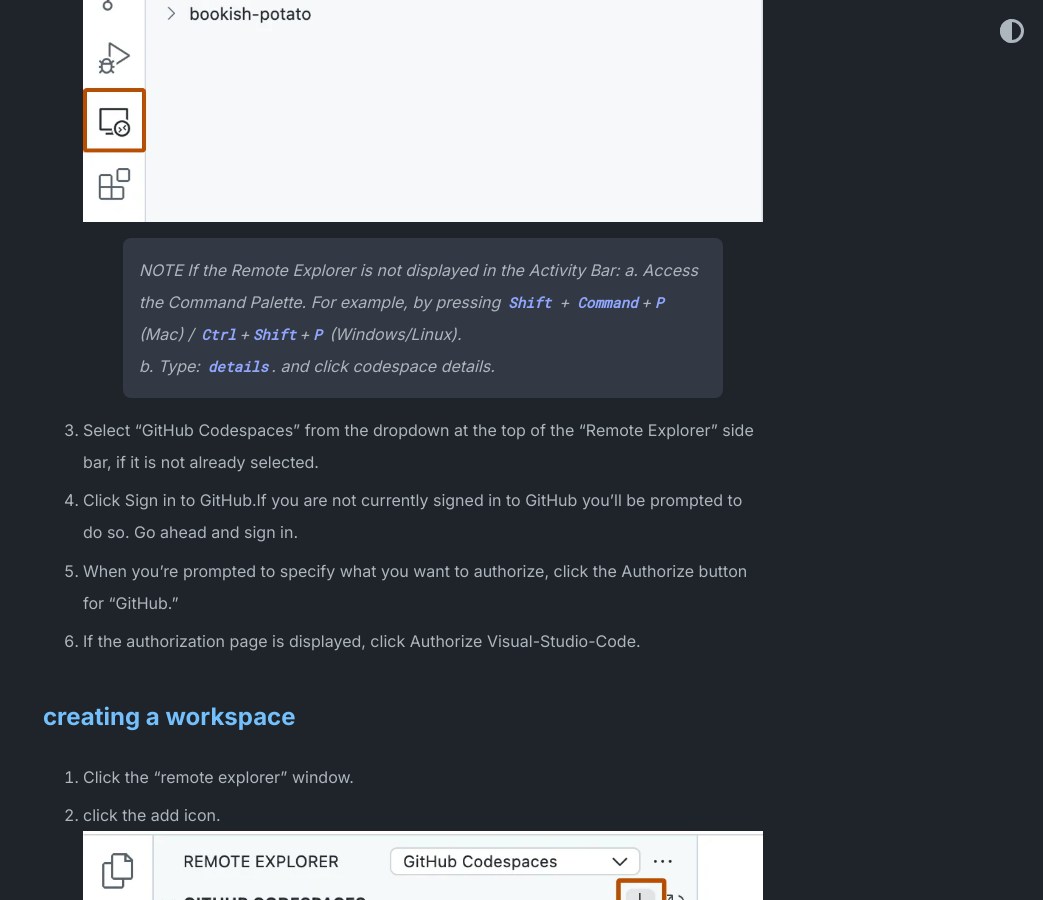
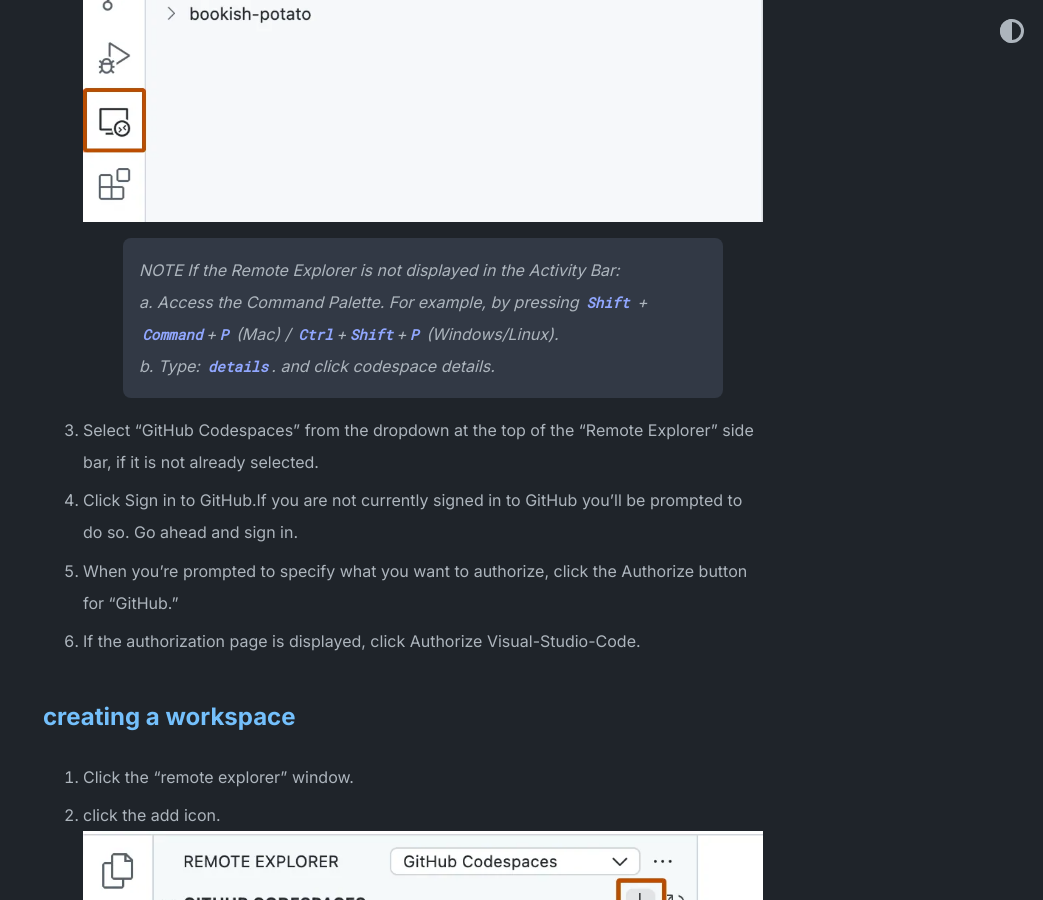
Before and after one commit to shawn-phy/myblog, a Jekyll site: the page built from _posts/2024-04-26-using-codespaces-effectively-with-machine-learning-models.md, in a window 1280 px wide and 900 px high, scrolled down 2984 px. Shown: the whole window, without its empty margins (237-1280 px from the left). Built offline with Jekyll 4.4.1, drawn with Linux system fonts in a browser that asks for light colours; some of the changed text lies outside the part shown.

Commit message:
feat: fix formating

```diff
--- a/_posts/2024-04-26-using-codespaces-effectively-with-machine-learning-models.md
+++ b/_posts/2024-04-26-using-codespaces-effectively-with-machine-learning-models.md
@@ -35,7 +35,7 @@ The GitHub Codespaces extension requires VS Code October 2020 Release 1.51 or la
 1. Use the Visual Studio Code Marketplace to install the GitHub Codespaces extension.
 2. In VS Code, in the Activity Bar, click the Remote Explorer icon.
 ![image](assets/images/image.png)
-> *NOTE* If the Remote Explorer is not displayed in the Activity Bar:
+> *NOTE* If the Remote Explorer is not displayed in the Activity Bar:<br>
 > a. Access the Command Palette. For example, by pressing `Shift` + `Command`+`P` (Mac) / `Ctrl`+`Shift`+`P` (Windows/Linux).<br>
 > b. Type: `details`. and click codespace details.
 3. Select "GitHub Codespaces" from the dropdown at the top of the "Remote Explorer" side bar, if it is not already selected.
```
